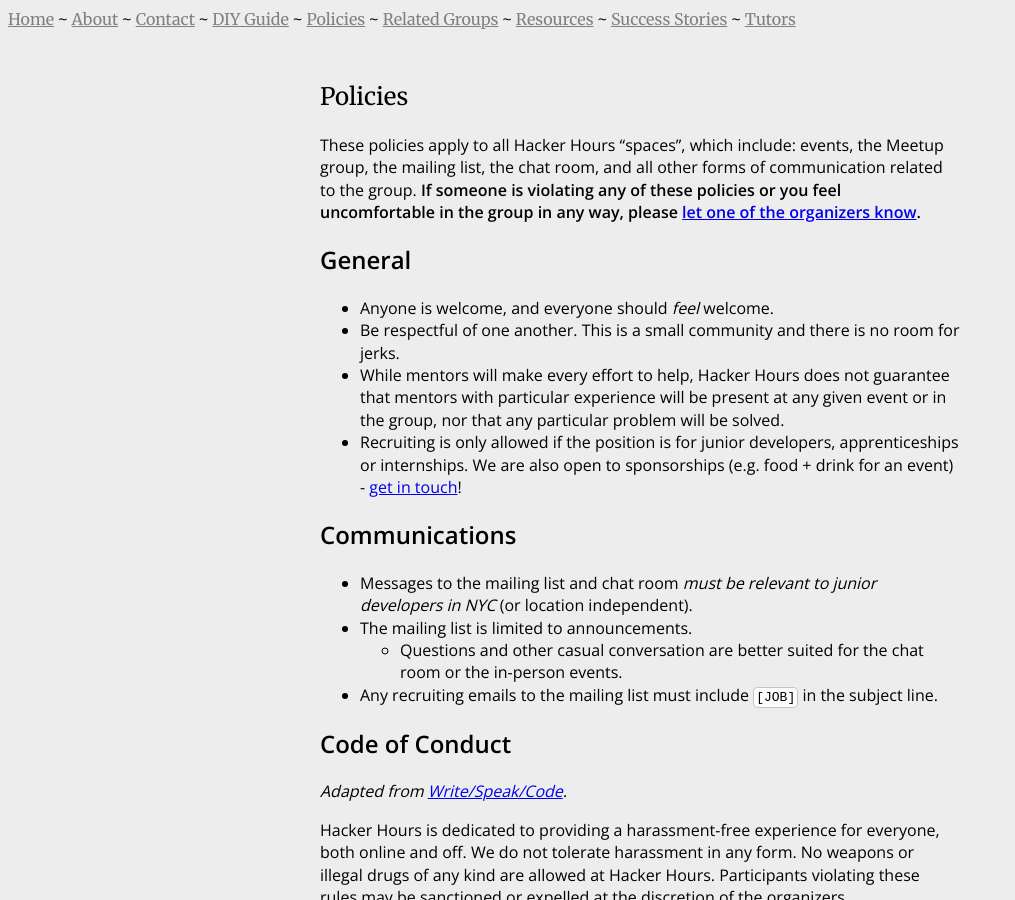
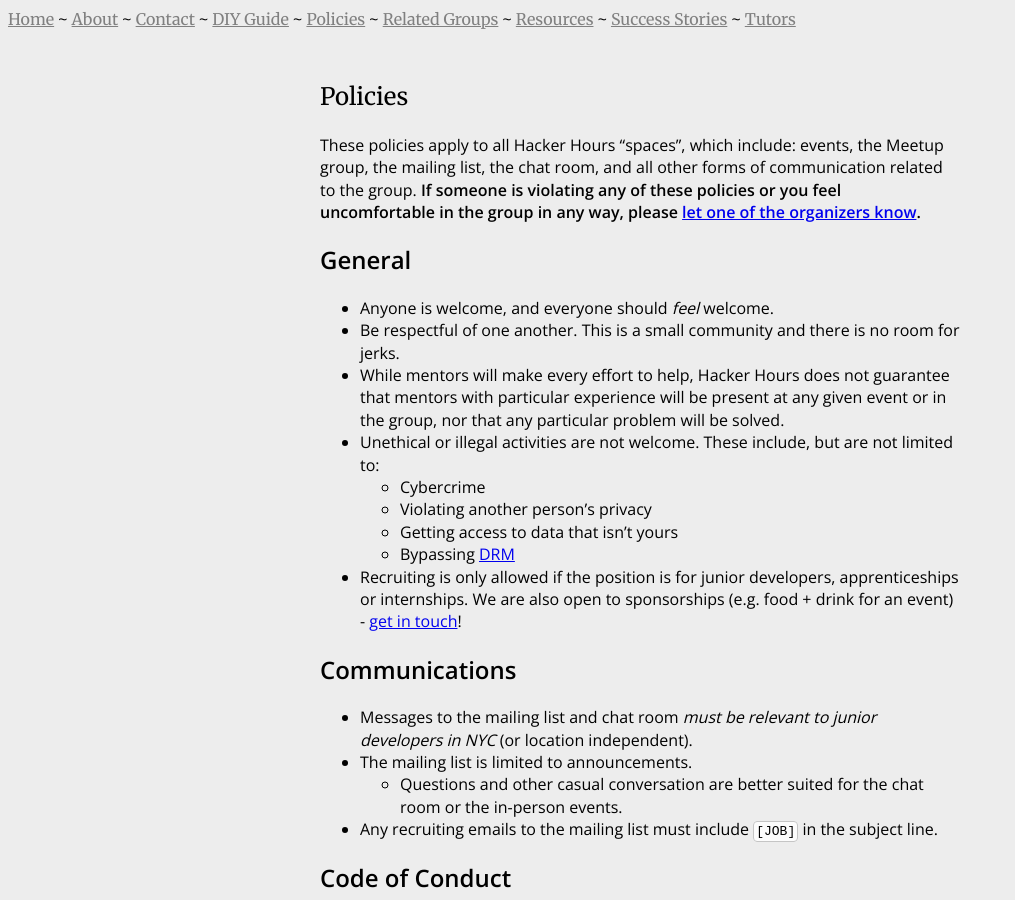
Before and after one commit to HackerHours/hackerhours.org, a Jekyll site: the page built from policies.md, in a window 1280 px wide and 900 px high. Shown: the whole window, without its empty margins (0-1015 px from the left). Built offline with Jekyll 4.4.1, drawn with Linux system fonts in a browser that asks for light colours; comment, search, counter and statistics services are not loaded.

Commit message:
explicitly state that unethical or illegal activities are not welcome
We occasionally get asked to help hack into someone else's device or something like that—want to make very clear that that is not what Hacker Hours is about, and that it's not welcome.

```diff
--- a/policies.md
+++ b/policies.md
@@ -9,6 +9,11 @@ These policies apply to all Hacker Hours "spaces", which include: events, the Me
 * Anyone is welcome, and everyone should _feel_ welcome.
 * Be respectful of one another.  This is a small community and there is no room for jerks.
 * While mentors will make every effort to help, Hacker Hours does not guarantee that mentors with particular experience will be present at any given event or in the group, nor that any particular problem will be solved.
+* Unethical or illegal activities are not welcome. These include, but are not limited to:
+    * Cybercrime
+    * Violating another person's privacy
+    * Getting access to data that isn't yours
+    * Bypassing [DRM](https://en.wikipedia.org/wiki/Digital_rights_management)
 * Recruiting is only allowed if the position is for junior developers, apprenticeships or internships.  We are also open to sponsorships (e.g. food + drink for an event) - [get in touch](/contact.html)!
 
 ## Communications
```
